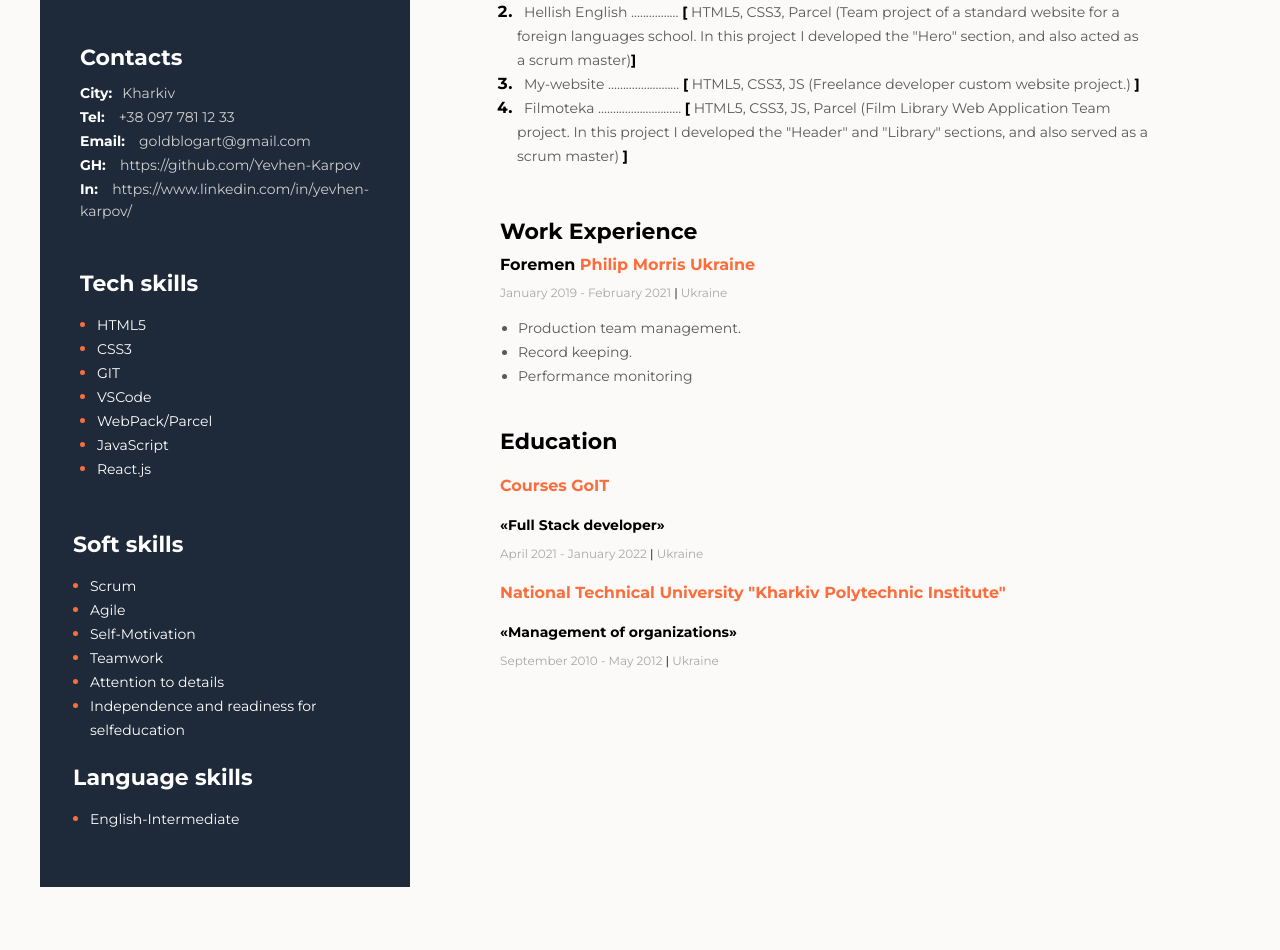
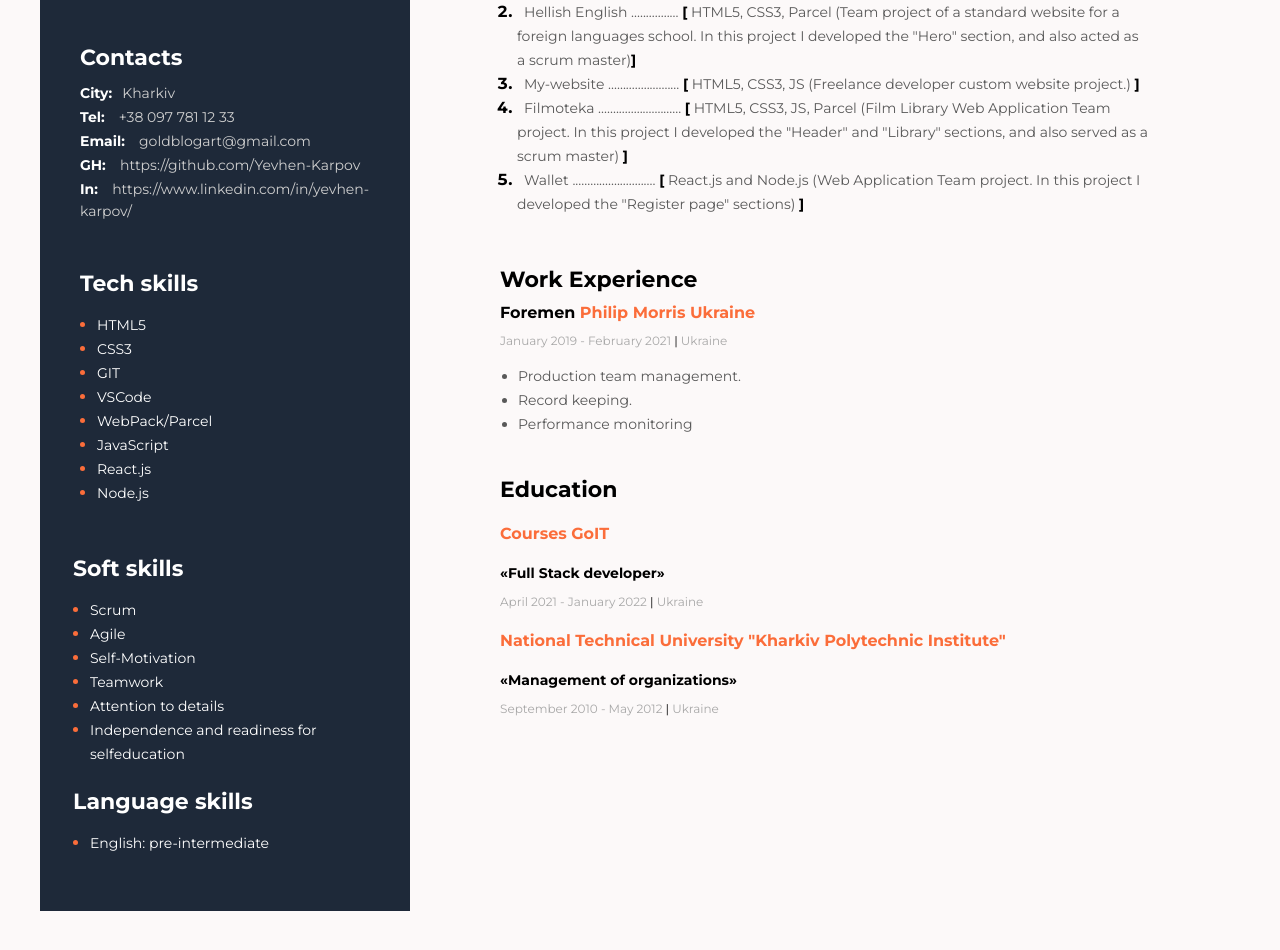
Before and after one commit to Yevhen-Karpov/Resume, a plain HTML site: page index.html in a window 1280 px wide. Shown: the part 530-1480 px from the top of the page. Before the commit the page ends 1457 px from the top, so only its background shows below. Drawn offline with Linux system fonts and the light colour scheme.

Commit message:
Update index.html

```diff
--- a/index.html
+++ b/index.html
@@ -74,6 +74,16 @@
                             <span class="project-bracket">[</span> HTML5, CSS3, JS, Parcel (Film Library Web Application
                             Team project. In this
                             project I developed the "Header" and "Library" sections, and also served as a scrum master)
+                            <span class="project-bracket">]</span>
+                            </spanc>
+                    </li>
+                    <li class="project-item">
+                        <span class="project-text">
+                            <a class="project-link" href="https://wallet-codowriters.netlify.app/">Wallet</a>
+                            ............................
+                            <span class="project-bracket">[</span> React.js and Node.js (Web Application
+                            Team project. In this
+                            project I developed the "Register page" sections)
                             <span class="project-bracket">]</span>
                             </spanc>
                     </li>
@@ -155,7 +165,7 @@
                     <li class="line-stile"><span class="line-text">WebPack/Parcel</span></li>
                     <li class="line-stile"><span class="line-text">JavaScript</span></li>
                     <li class="line-stile"><span class="line-text">React.js</span></li>
-                    <!-- <li class="line-stile"><span class="line-text">Node.js</span></li> -->
+                    <li class="line-stile"><span class="line-text">Node.js</span></li>
                 </ul>
             </div>
             <!-- my soft container -->
@@ -172,7 +182,7 @@
                 </ul>
                 <h3 class="sidebar-title">Language skills</h3>
                 <ul class="techsoft-skills-list">
-                    <li class="line-stile"><span class="line-text">English-Intermediate</span></li>
+                    <li class="line-stile"><span class="line-text">English: pre-intermediate</span></li>
                 </ul>
             </div>
         </aside>
```
